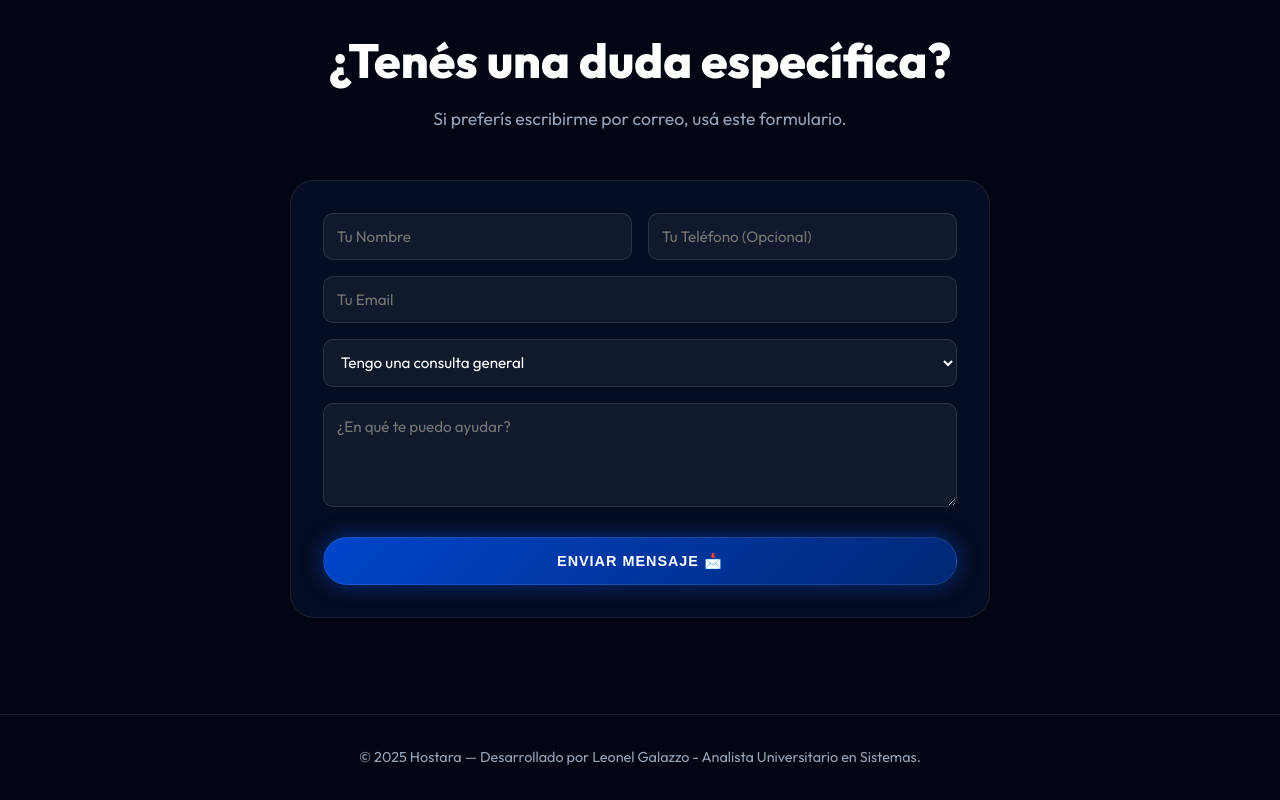
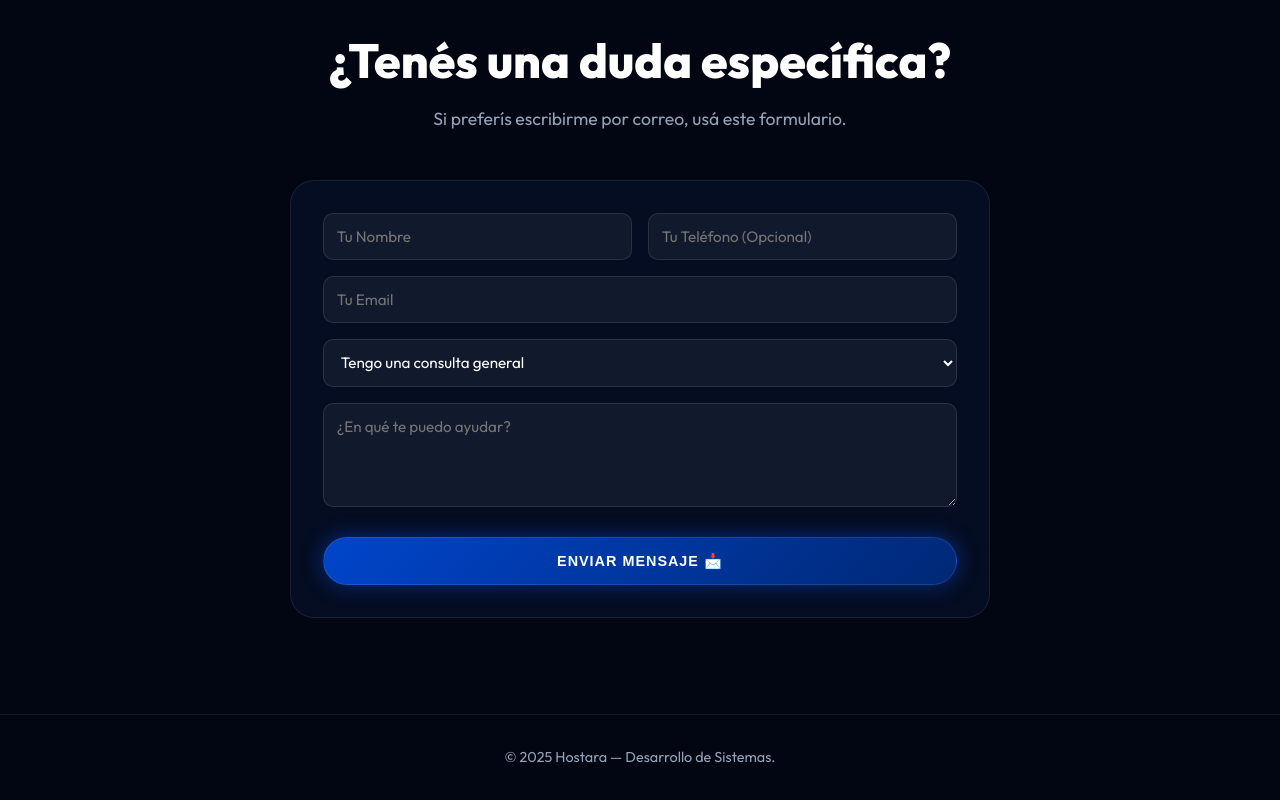
Before and after one commit to Ubicasa25/Hostara, a plain HTML site: page index.html in a window 1280 px wide. Shown: the part 2416-3216 px from the top of the page. Drawn offline with Linux system fonts and the light colour scheme.

Commit message:
Update index.html

```diff
--- a/index.html
+++ b/index.html
@@ -529,7 +529,7 @@ footer {
 </section>
 
 <footer>
-    © 2025 Hostara — Desarrollado por Leonel Galazzo - Analista Universitario en Sistemas.
+    © 2025 Hostara — Desarrollo de Sistemas.
 </footer>
 
 <a href="https://wa.me/5493644539325" class="whatsapp-btn" target="_blank">
@@ -643,4 +643,5 @@ function scrollToTop() {
 </script>
 
 </body>
+
 </html>
```
